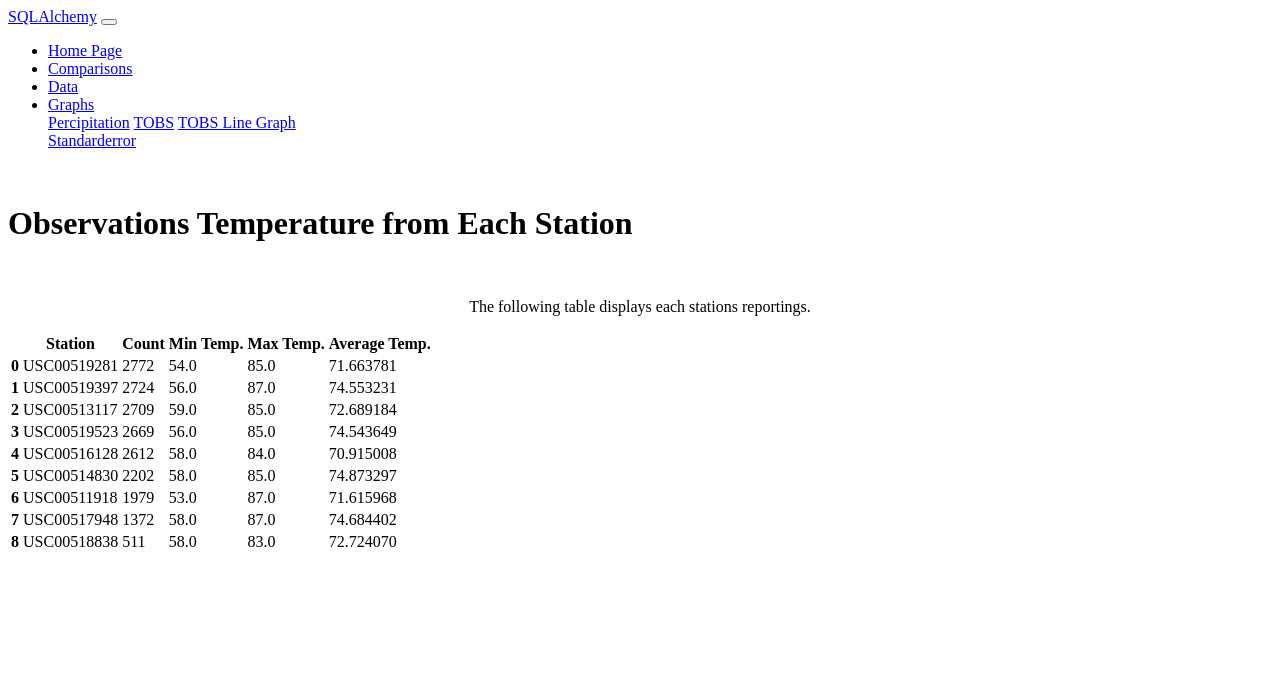
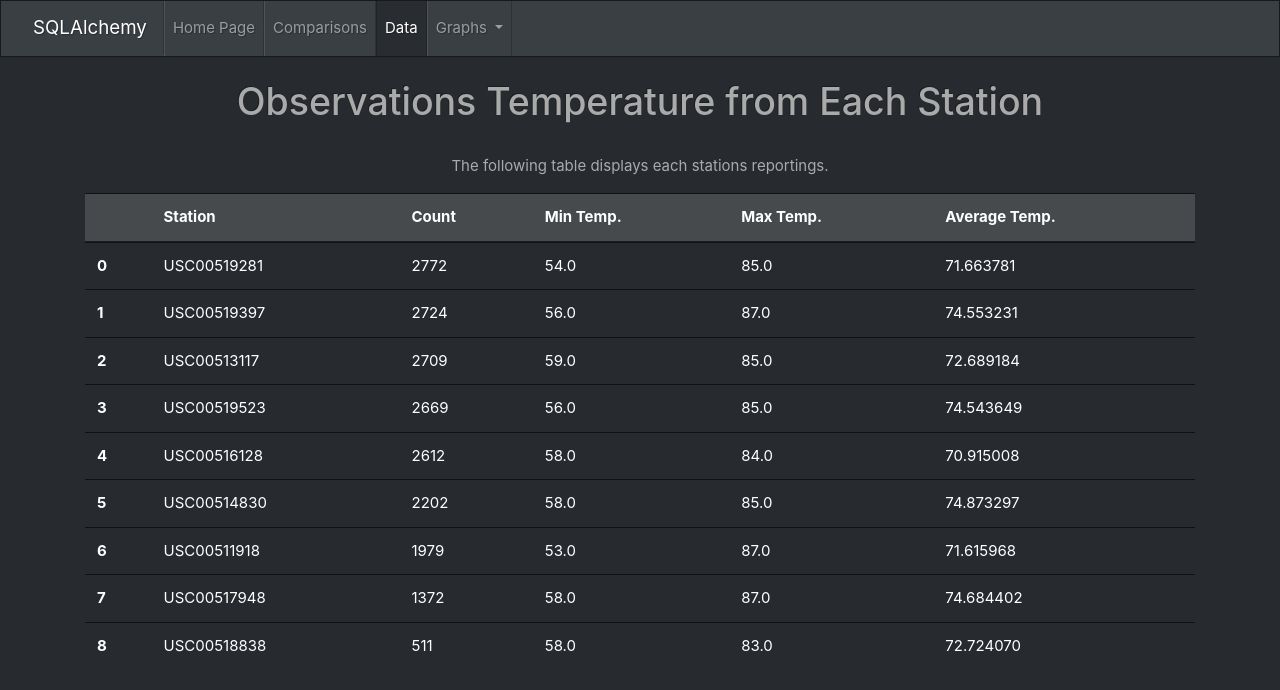
Before and after one commit to h552hgg/Web-Design-Challenge, a plain HTML site: page WebVisualizations/Data.html in a window 1280 px wide. Drawn offline with nearby package versions, Linux system fonts and the light colour scheme; files that its build step writes are made by us from their sources; the site is published under a folder, as on GitHub Pages, so addresses that start at the root find nothing.

Commit message:
Update Data.html

```diff
--- a/WebVisualizations/Data.html
+++ b/WebVisualizations/Data.html
@@ -5,7 +5,7 @@
   <meta charset="UTF-8">
   <title>Data</title>
 
-  <link rel="stylesheet" href="/WebVisualizations/Assets/bootstrap.css">
+  <link rel="stylesheet" href="./WebVisualizations/Assets/bootstrap.css">
 </head>
 <body>
   <nav class="navbar navbar-expand-lg navbar-dark bg-primary">
```
